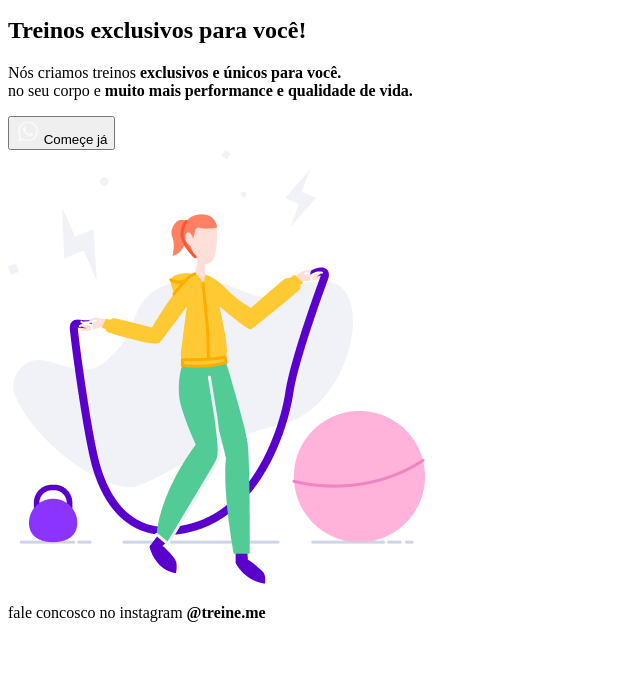
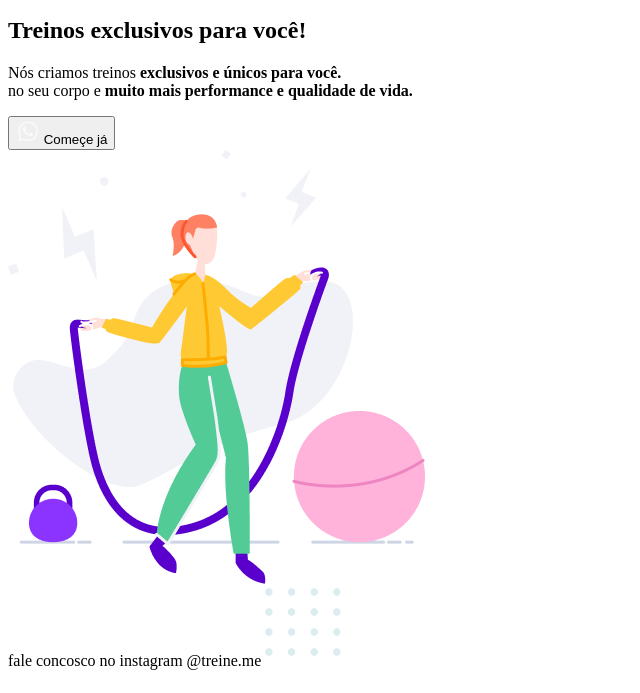
Before and after one commit to GabrielRdev/Stage02-Projeto-02, a plain HTML site: page index.html in a window 1280 px wide. Shown: the part 107-800 px from the top of the page, without its empty margins (0-640 px from the left). Drawn offline with Linux system fonts and the light colour scheme.

Commit message:
modificando o footer

```diff
--- a/index.html
+++ b/index.html
@@ -4,7 +4,7 @@
     <meta charset="UTF-8" />
     <meta http-equiv="X-UA-Compatible" content="IE=edge" />
     <meta name="viewport" content="width=device-width, initial-scale=1.0" />
-    <link rel="stylesheet" href="styles.css">
+    <link rel="stylesheet" href="styles.css" />
     <title>Treine-me</title>
   </head>
   <body>
@@ -40,7 +40,13 @@
         />
       </main>
       <footer>
-        <p>fale concosco no instagram <strong>@treine.me</p></strong>
+        fale concosco no instagram
+        <a href="https://instagram.com.br" target="_blank"></a> @treine.me
+
+        <img
+          src="./images/balls.svg"
+          alt="bolinhas decorativas verdes no canto inferior direito"
+        />
       </footer>
     </div>
   </body>
```
